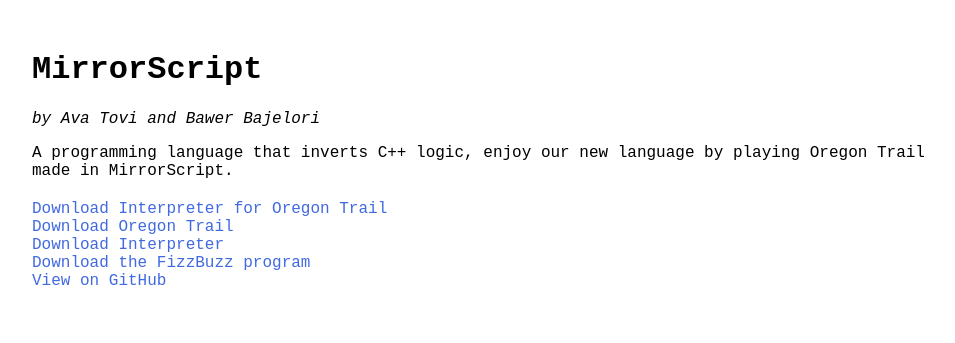
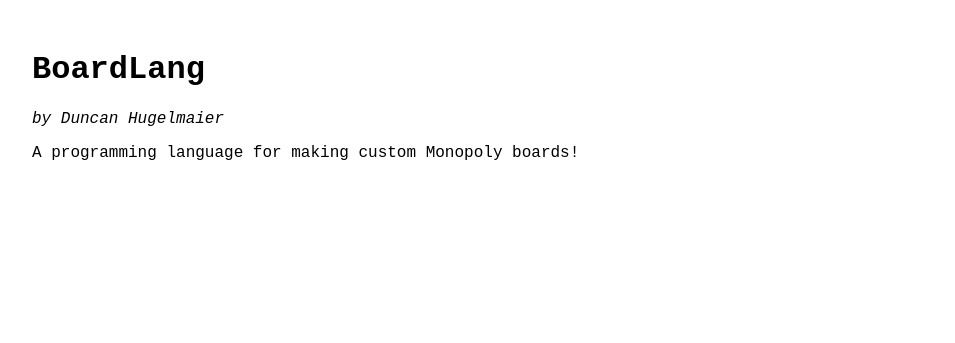
Before and after one commit to theoverthere/board-language, a plain HTML site: page index.html in a window 1280 px wide. Shown: the whole page, without its empty margins (158-1113 px from the left). Drawn offline with Linux system fonts and the light colour scheme.

Commit message:
Update index.html

```diff
--- a/index.html
+++ b/index.html
@@ -42,17 +42,14 @@
     </style>
 </head>
 <body>
-    <h1>MirrorScript</h1>
-    <p><em>by Ava Tovi and Bawer Bajelori</em></p>
-    <p>A programming language that inverts C++ logic, enjoy our new language by playing Oregon Trail made in MirrorScript.</p>
+    <h1>BoardLang</h1>
+    <p><em>by Duncan Hugelmaier</em></p>
+    <p>A programming language for making custom Monopoly boards!</p>
 
-    <div class="links">
-        <a href="#">Download Interpreter for Oregon Trail</a><br>
-        <a href="#">Download Oregon Trail</a><br>
-        <a href="#">Download Interpreter</a><br>
-        <a href="#">Download the FizzBuzz program</a><br>
-        <a href="#">View on GitHub</a>
-    </div>
+
 
 </body>
 </html>
+
+</body>
+</html>
```
